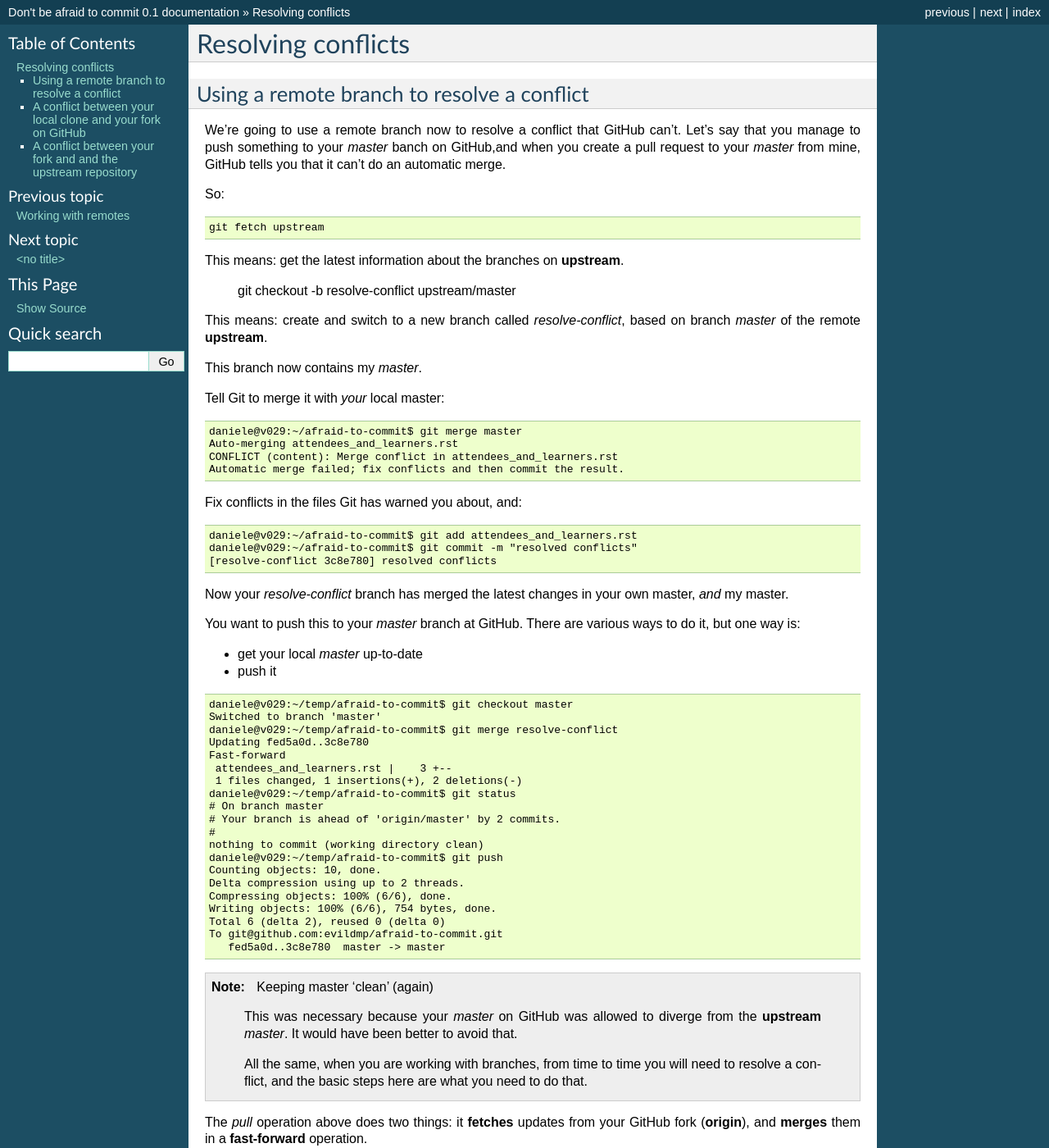
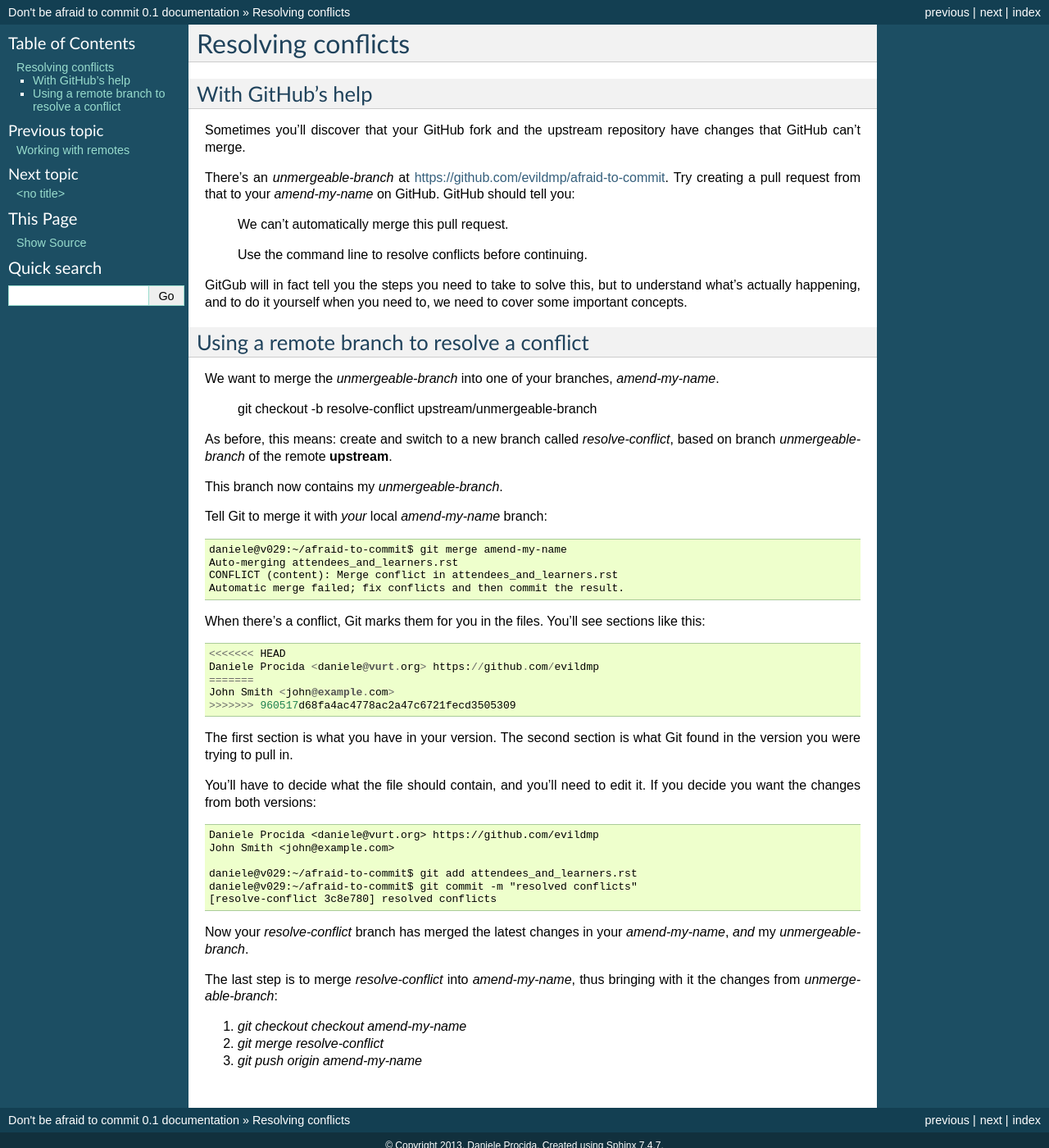
Before and after one commit to evildmp/afraid-to-commit, a Sphinx documentation site: the page built from docs/conflicts.rst, in a window 1280 px wide and 1400 px high. Shown: the whole window at 82% size. Built offline with Sphinx 7.4.7, drawn with Linux system fonts in a browser that asks for light colours; some of the changed text lies outside the part shown.

Commit message:
last of rearranging

```diff
--- a/docs/conflicts.rst
+++ b/docs/conflicts.rst
@@ -3,99 +3,41 @@ Resolving conflicts
 ###################
 
 
+With GitHub's help
+------------------
+
+Sometimes you'll discover that your GitHub fork and the upstream repository
+have changes that GitHub can't merge.
+
+There's an *unmergeable-branch* at
+https://github.com/evildmp/afraid-to-commit. Try creating a pull request from
+that to your *amend-my-name* on GitHub. GitHub should tell you:
+
+    We can’t automatically merge this pull request.
+
+    Use the command line to resolve conflicts before continuing.
+
+GitGub will in fact tell you the steps you need to take to solve this, but to
+understand what's actually happening, and to do it yourself when you need to,
+we need to cover some important concepts.
+
 Using a remote branch to resolve a conflict
 -------------------------------------------
 
-We're going to use a remote branch now to resolve a conflict that GitHub
-can't. Let's say that you manage to push something to your *master* banch on
-GitHub,and when you create a pull request to your *master* from mine, GitHub
-tells you that it can't do an automatic merge.
+We want to merge the *unmergeable-branch* into one of your branches,
+*amend-my-name*.
 
-So::
+	git checkout -b resolve-conflict upstream/unmergeable-branch
 
-    git fetch upstream
+As before, this means: create and switch to a new branch called
+*resolve-conflict*, based on branch *unmergeable-branch* of the remote
+**upstream**.
 
-This means: get the latest information about the branches on **upstream**.
+This branch now contains my *unmergeable-branch*.
 
-	git checkout -b resolve-conflict upstream/master
+Tell Git to merge it with *your* local *amend-my-name* branch::
 
-This means: create and switch to a new branch called *resolve-conflict*,
-based on branch *master* of the remote **upstream**.
-
-This branch now contains my *master*.
-
-Tell Git to merge it with *your* local master::
-
-    daniele@v029:~/afraid-to-commit$ git merge master
-    Auto-merging attendees_and_learners.rst
-    CONFLICT (content): Merge conflict in attendees_and_learners.rst
-    Automatic merge failed; fix conflicts and then commit the result.
-
-Fix conflicts in the files Git has warned you about, and::
-
-    daniele@v029:~/afraid-to-commit$ git add attendees_and_learners.rst
-    daniele@v029:~/afraid-to-commit$ git commit -m "resolved conflicts"
-    [resolve-conflict 3c8e780] resolved conflicts
-
-Now your *resolve-conflict* branch has merged the latest changes in your own master, *and* my master.
-
-You want to push this to your *master* branch at GitHub. There are various ways to do it, but one way is:
-
-*   get your local *master* up-to-date
-*   push it
-
-::
-
-    daniele@v029:~/temp/afraid-to-commit$ git checkout master
-    Switched to branch 'master'
-    daniele@v029:~/temp/afraid-to-commit$ git merge resolve-conflict
-    Updating fed5a0d..3c8e780
-    Fast-forward
-     attendees_and_learners.rst |    3 +--
-     1 files changed, 1 insertions(+), 2 deletions(-)
-    daniele@v029:~/temp/afraid-to-commit$ git status
-    # On branch master
-    # Your branch is ahead of 'origin/master' by 2 commits.
-    #
-    nothing to commit (working directory clean)
-    daniele@v029:~/temp/afraid-to-commit$ git push
-    Counting objects: 10, done.
-    Delta compression using up to 2 threads.
-    Compressing objects: 100% (6/6), done.
-    Writing objects: 100% (6/6), 754 bytes, done.
-    Total 6 (delta 2), reused 0 (delta 0)
-    To git@github.com:evildmp/afraid-to-commit.git
-       fed5a0d..3c8e780  master -> master
-
-.. note::
-   Keeping master 'clean' (again)
-
-    This was necessary because your *master* on GitHub was allowed to diverge
-    from the **upstream** *master*. It would have been better to avoid that.
-
-    All the same, when you are working with branches, from time to time you
-    will need to resolve a conflict, and the basic steps here are what you
-    need to do that.
-
-The `pull` operation above does two things: it **fetches** updates from your
-GitHub fork (**origin**), and **merges** them in a **fast-forward** operation.
-
-This is only possible when the updates can be merged automatically. Sometimes
-there will be conflicts between the changesets, and you'll have to manage the
-merge manually.
-
-A conflict between your local clone and your fork on GitHub
------------------------------------------------------------
-
-::
-
-    daniele@v029:~/temp/afraid-to-commit$ git pull
-    remote: Counting objects: 5, done.
-    remote: Compressing objects: 100% (3/3), done.
-    remote: Total 3 (delta 1), reused 0 (delta 0)
-    Unpacking objects: 100% (3/3), done.
-    From github.com:evildmp/afraid-to-commit
-       81374ba..960517d  master     -> origin/master
+    daniele@v029:~/afraid-to-commit$ git merge amend-my-name
     Auto-merging attendees_and_learners.rst
     CONFLICT (content): Merge conflict in attendees_and_learners.rst
     Automatic merge failed; fix conflicts and then commit the result.
@@ -109,32 +51,25 @@ sections like this::
     John Smith <john@example.com>
     >>>>>>> 960517d68fa4ac4778ac2a47c6721fecd3505309
 
-The first section is what you have in your version. The second section is what Git found in the version you were trying to pull in.
+The first section is what you have in your version. The second section is what
+Git found in the version you were trying to pull in.
 
-In this case, we want both lines, so edit the file::
+You'll have to decide what the file should contain, and you'll need to edit
+it. If you decide you want the changes from both versions::
 
     Daniele Procida <daniele@vurt.org> https://github.com/evildmp
     John Smith <john@example.com>
 
-then::
+    daniele@v029:~/afraid-to-commit$ git add attendees_and_learners.rst
+    daniele@v029:~/afraid-to-commit$ git commit -m "resolved conflicts"
+    [resolve-conflict 3c8e780] resolved conflicts
 
-#. add the amended file
-#. commit your changes
-#. push them back to GitHub
+Now your *resolve-conflict* branch has merged the latest changes in your
+*amend-my-name*, *and* my *unmergeable-branch*.
 
-A conflict between your fork and and the upstream repository
-------------------------------------------------------------
+The last step is to merge *resolve-conflict* into *amend-my-name*, thus
+bringing with it the changes from *unmergeable-branch*:
 
-Sometimes you'll discover that your GitHub fork and the upstream repository
-have changes that GitHub can't merge. You could make a pull request, as you
-did in the previous module, from the upstream version to yours, only for
-GitHub to tell you:
-
-    We can’t automatically merge this pull request.
-
-    Use the command line to resolve conflicts before continuing.
-
-GitGub will in fact tell you the steps you need to take to solve this, and you
-can go ahead and do that now if you need to, but to understand what's actually
-happening, and to do it yourself when you need to, we need to cover some
-important concepts.
+#.  `git checkout checkout amend-my-name`
+#.  `git merge resolve-conflict`
+#.  `git push origin amend-my-name`
```
Also changed, not shown: docs/cheatsheet.rst (+7 -2 lines), docs/commandlinegit.rst (+61 -28 lines), docs/git.rst (+0 -19 lines), docs/remotes.rst (+24 -1 lines).
